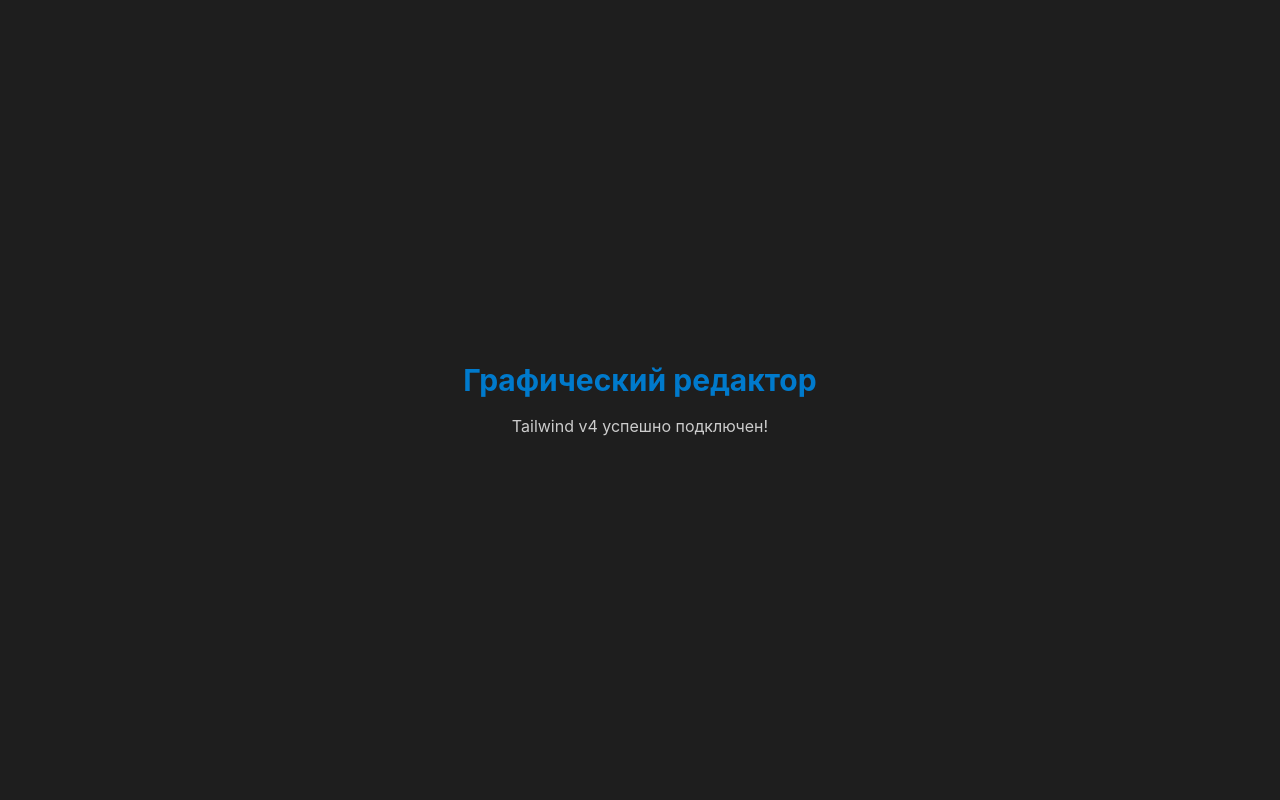
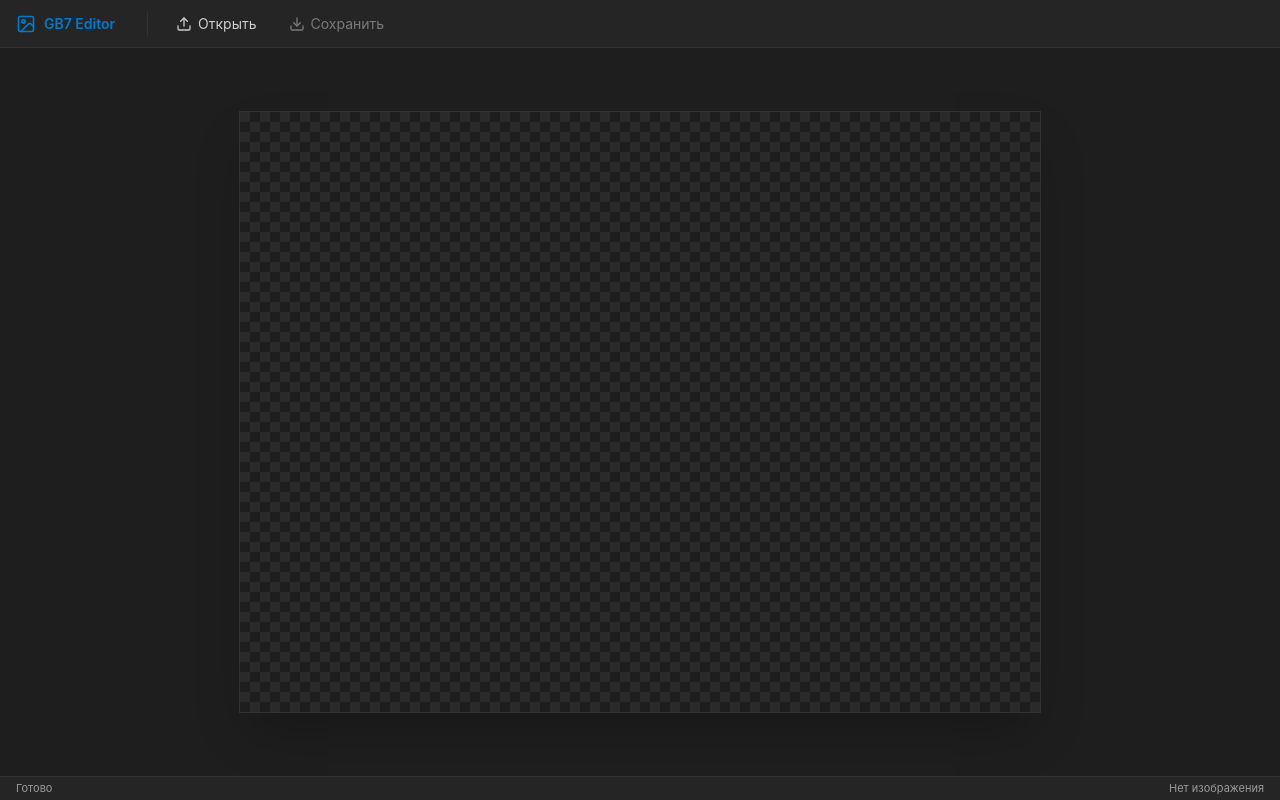
Before and after one commit to FrontendCourseMP/photoshop-Nightcorree, a React (Vite) app: page / in a window 1280 px wide. Built offline with nearby package versions, Linux system fonts and the light colour scheme.

Commit message:
Layout: Toolbar, Workspace with Canvas and Status Bar

```diff
--- a/src/App.tsx
+++ b/src/App.tsx
@@ -1,12 +1,24 @@
+import { Toolbar } from './components/Toolbar';
+import { Workspace } from './components/Workspace';
+import { StatusBar } from './components/StatusBar';
+
 function App() {
+  // В будущем эти стейты будут меняться при загрузке картинки
+  const currentWidth = 0;
+  const currentHeight = 0;
+  const currentColorDepth = 0;
+
   return (
-    <div className="h-screen w-screen bg-editor-bg text-editor-text flex flex-col items-center justify-center">
-      <h1 className="text-3xl font-bold text-editor-accent">
-        Графический редактор
-      </h1>
-      <p className="mt-4">Tailwind v4 успешно подключен!</p>
+    <div className="h-screen w-screen flex flex-col bg-editor-bg text-editor-text overflow-hidden">
+      <Toolbar />
+      <Workspace />
+      <StatusBar
+        width={currentWidth}
+        height={currentHeight}
+        colorDepth={currentColorDepth}
+      />
     </div>
-  )
+  );
 }
 
-export default App
+export default App;
--- /dev/null
+++ b/src/components/StatusBar.tsx
@@ -0,0 +1,25 @@
+interface StatusBarProps {
+  width: number;
+  height: number;
+  colorDepth: number; // В битах (например, 8, 24, 32)
+}
+
+export function StatusBar({ width, height, colorDepth }: StatusBarProps) {
+  return (
+    <div className="h-6 bg-editor-panel border-t border-editor-border flex items-center px-4 justify-between text-[11px] text-editor-text/70 select-none">
+      <div className="flex gap-4">
+        <span>Готово</span>
+      </div>
+      <div className="flex gap-4">
+        {width > 0 && height > 0 ? (
+          <>
+            <span>Размер: {width} × {height} px</span>
+            <span>Глубина: {colorDepth} bit</span>
+          </>
+        ) : (
+          <span>Нет изображения</span>
+        )}
+      </div>
+    </div>
+  );
+}
--- /dev/null
+++ b/src/components/Toolbar.tsx
@@ -0,0 +1,24 @@
+import { Upload, Download, Image as ImageIcon } from 'lucide-react';
+
+export function Toolbar() {
+  return (
+    <div className="h-12 bg-editor-panel border-b border-editor-border flex items-center px-4 gap-2 shadow-sm select-none">
+      <div className="flex items-center gap-2 text-editor-accent mr-4">
+        <ImageIcon size={20} />
+        <span className="font-semibold text-sm">GB7 Editor</span>
+      </div>
+
+      <div className="h-6 w-[1px] bg-editor-border mx-2"></div>
+
+      <button className="flex items-center gap-1.5 px-3 py-1.5 rounded hover:bg-white/10 text-sm transition-colors text-editor-text cursor-pointer">
+        <Upload size={16} />
+        Открыть
+      </button>
+
+      <button className="flex items-center gap-1.5 px-3 py-1.5 rounded hover:bg-white/10 text-sm transition-colors text-editor-text cursor-pointer opacity-50">
+        <Download size={16} />
+        Сохранить
+      </button>
+    </div>
+  );
+}
--- /dev/null
+++ b/src/components/Workspace.tsx
@@ -0,0 +1,15 @@
+export function Workspace() {
+  return (
+    <div className="flex-1 bg-editor-bg overflow-auto flex items-center justify-center relative">
+      {/* Контейнер для холста с фоном "шахматкой" */}
+      <div className="relative shadow-2xl border border-editor-border bg-checkerboard">
+        <canvas
+          id="main-canvas"
+          className="block"
+          width={800} // Пока зададим размер заглушки
+          height={600}
+        />
+      </div>
+    </div>
+  );
+}
--- a/src/index.css
+++ b/src/index.css
@@ -14,3 +14,12 @@ body {
   padding: 0;
   overflow: hidden;
 }
+
+.bg-checkerboard {
+  background-color: #2a2a2a;
+  background-image:
+    linear-gradient(45deg, #1e1e1e 25%, transparent 25%, transparent 75%, #1e1e1e 75%, #1e1e1e),
+    linear-gradient(45deg, #1e1e1e 25%, transparent 25%, transparent 75%, #1e1e1e 75%, #1e1e1e);
+  background-size: 20px 20px;
+  background-position: 0 0, 10px 10px;
+}
```
